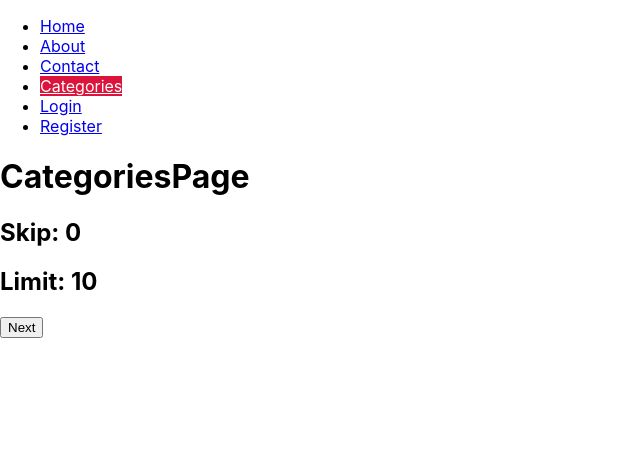
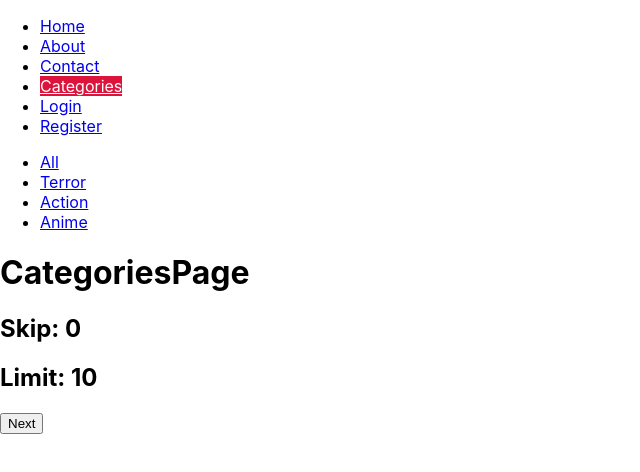
Before and after one commit to cristiandev2017/RoutesReact, a React (Create React App) app: page /categories in a window 1280 px wide. Shown: the top 472 px of the page, without its empty margins (0-640 px from the left). Built offline with nearby package versions, Linux system fonts and the light colour scheme.

Commit message:
Se agregan submenus

```diff
--- a/src/routers/AppRouter.js
+++ b/src/routers/AppRouter.js
@@ -1,5 +1,11 @@
 import React from "react";
-import { BrowserRouter as Router, Route, Switch, Redirect } from "react-router-dom";
+import {
+  BrowserRouter as Router,
+  Route,
+  Switch,
+  Redirect,
+  Link,
+} from "react-router-dom";
 import AboutPage from "../pages/AboutPage";
 import ContactPage from "../pages/ContactPage";
 import HomePage from "../pages/HomePage";
@@ -15,31 +21,70 @@ import PublicRoute from "./PublicRoute";
 
 import Navbar from "../components/Navbar";
 
-
 export default function AppRouter() {
   return (
     <Router>
-      <Navbar/>
+      <Navbar />
       <Switch>
-        <Route path="/about" component={AboutPage}/>
-        <Route path="/contact" component={ContactPage}/>
-        <Route exact path="/" component={HomePage}/>
+        <Route path="/about" component={AboutPage} />
+        <Route path="/contact" component={ContactPage} />
+        <Route exact path="/" component={HomePage} />
 
-        <Route exact path="/profile/:username" component={ProfilePage}/>
-        <Route exact path="/categories" component={CategoriesPage}/>
+        <Route exact path="/profile/:username" component={ProfilePage} />
+        <Route path="/categories" component={CategoriesRouter} />
 
         <Route exact path="/signin">
-          <Redirect to="/login"/>
+          <Redirect to="/login" />
         </Route>
 
-        <PublicRoute exact path="/login" component={LoginPage}/>
-        <PublicRoute exact path="/register" component={RegisterPage}/>
+        <PublicRoute exact path="/login" component={LoginPage} />
+        <PublicRoute exact path="/register" component={RegisterPage} />
 
-        <PrivateRoute exact path="/dashboard" component={DashboardPage}/>
-        <PrivateRoute exact path="/payments" component={PaymentPage}/>
+        <PrivateRoute exact path="/dashboard" component={DashboardPage} />
+        <PrivateRoute exact path="/payments" component={PaymentPage} />
 
-        <Route path="*" component={NotFoundPage} />
+        <Route path="/404" component={NotFoundPage} />
+        <Route path="*">
+          <Redirect to="/404" />
+        </Route>
       </Switch>
     </Router>
   );
 }
+
+function CategoriesRouter() {
+  return (
+    <div>
+      <ul>
+        <li>
+          <Link to="categories">All</Link>
+        </li>
+        <li>
+          <Link to="categories/terror">Terror</Link>
+        </li>
+        <li>
+          <Link to="categories/action">Action</Link>
+        </li>
+        <li>
+          <Link to="categories/anime">Anime</Link>
+        </li>
+      </ul>
+      <Switch>
+        <Route exact path="/categories" component={CategoriesPage} />
+        <Route exact path="/categories/terror">
+          <h1>Category Terror</h1>
+        </Route>
+        <Route exact path="/categories/action">
+          <h1>Category Action</h1>
+        </Route>
+        <Route exact path="/categories/anime">
+          <h1>Category Anime</h1>
+        </Route>
+
+        <Route path="*">
+          <Redirect to="/404" />
+        </Route>
+      </Switch>
+    </div>
+  );
+}
```
